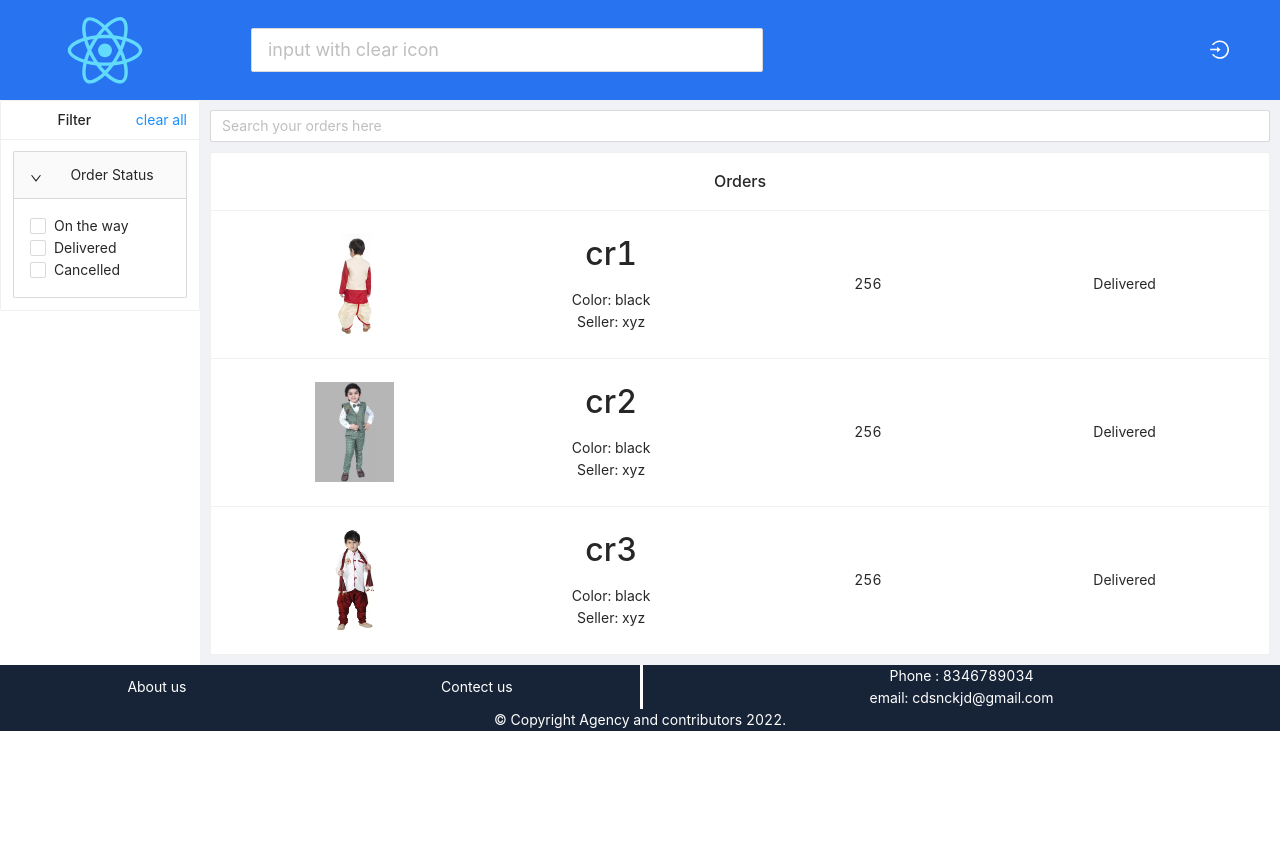
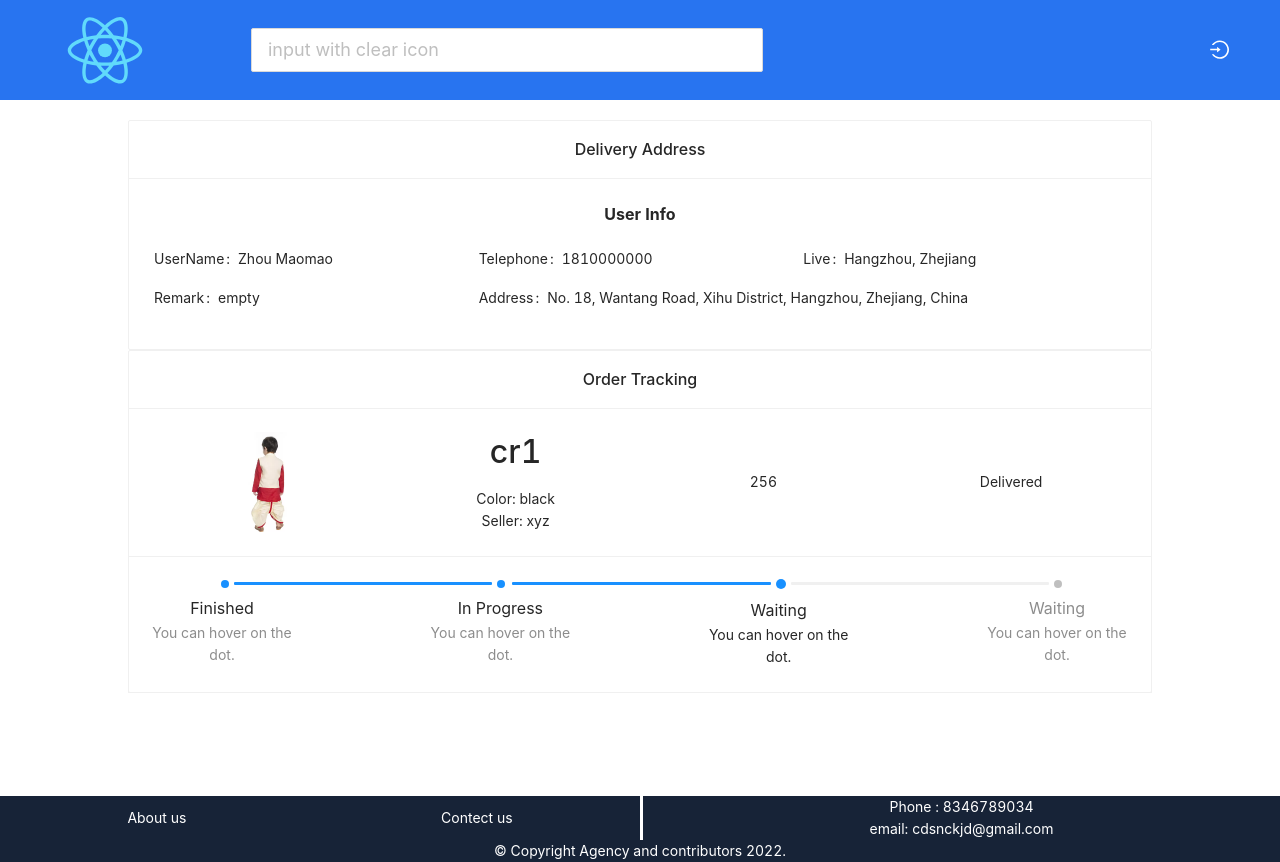
Before and after one commit to RaviSolanki0103/shopkart, a React (Create React App) app in the folder front_end/: page /order in a window 1280 px wide. Before the commit the page ends 800 px from the top, so only its background shows below. Built offline with nearby package versions, Linux system fonts and the light colour scheme; the HTML template or start-up script is replaced by a standard one.

Commit message:
order tracking page design completed

```diff
--- a/front_end/src/components/footer/footer.css
+++ b/front_end/src/components/footer/footer.css
@@ -5,7 +5,7 @@
   height: auto;
   color: white;
   /* position: absolute; */
-  bottom: 0px;
+  /* bottom: auto; */
 }
 .footer-text-container {
   display: flex;
@@ -38,7 +38,7 @@
   .footer-text-container {
     display: block;
     /* border-bottom:solid ; */
- }
+  }
   .footer-1 {
     text-align: center;
     margin: auto;
--- /dev/null
+++ b/front_end/src/components/order-track/OrderTrack.jsx
@@ -0,0 +1,76 @@
+import { Card, Descriptions, Row, Col, Steps, Popover } from "antd";
+import "./ordertrack.css";
+const { Step } = Steps;
+const OrderTrack = () => {
+  const data = [
+    {
+      image: "kid.webp",
+      name: "cr1",
+      color: "black",
+      seller: "xyz",
+      price: 256,
+      status: "Delivered",
+    },
+  ];
+
+  const customDot = (dot, { status, index }) => (
+    <Popover
+      content={
+        <span>
+          step {index} status: {status}
+        </span>
+      }
+    >
+      {dot}
+    </Popover>
+  );
+
+  return (
+    <div className="order-track">
+      <Card title="Delivery Address" bordered={true}>
+        <Descriptions title="User Info">
+          <Descriptions.Item label="UserName">Zhou Maomao</Descriptions.Item>
+          <Descriptions.Item label="Telephone">1810000000</Descriptions.Item>
+          <Descriptions.Item label="Live">Hangzhou, Zhejiang</Descriptions.Item>
+          <Descriptions.Item label="Remark">empty</Descriptions.Item>
+          <Descriptions.Item label="Address">
+            No. 18, Wantang Road, Xihu District, Hangzhou, Zhejiang, China
+          </Descriptions.Item>
+        </Descriptions>
+      </Card>
+
+      <Card title="Order Tracking" bordered={true}>
+        {data.map((orderGrid, index) => (
+          <Card.Grid key={index} className="order-grid">
+            <Row gutter={[16, 16]} align="middle">
+              <Col span={6}>
+                <img
+                  src={require(`../../assets/${orderGrid.image}`)}
+                  alt="img not found"
+                  className="order-img"
+                />
+              </Col>
+              <Col span={6}>
+                <h2>{orderGrid.name}</h2>
+                <p>Color: {orderGrid.color}</p>
+                <p>Seller: {orderGrid.seller}</p>
+              </Col>
+              <Col span={6}>{orderGrid.price}</Col>
+              <Col span={6}>{orderGrid.status}</Col>
+            </Row>
+          </Card.Grid>
+        ))}
+        <Card.Grid key="Track" className="order-grid">
+          <Steps current={2} progressDot={customDot}>
+            <Step title="Finished" description="You can hover on the dot." />
+            <Step title="In Progress" description="You can hover on the dot." />
+            <Step title="Waiting" description="You can hover on the dot." />
+            <Step title="Waiting" description="You can hover on the dot." />
+          </Steps>
+        </Card.Grid>
+      </Card>
+    </div>
+  );
+};
+
+export default OrderTrack;
--- /dev/null
+++ b/front_end/src/components/order-track/ordertrack.css
@@ -0,0 +1,6 @@
+.order-track {
+  width: 80%;
+  margin: 20px auto;
+  /* max-height: 80vh; */
+  min-height: 82vh;
+}
--- a/front_end/src/screens/Order.jsx
+++ b/front_end/src/screens/Order.jsx
@@ -1,13 +1,15 @@
 import React from "react";
 import Footer from "../components/footer/footer";
 import Navbar from "../components/navbar/Navbar";
+import OrderTrack from "../components/order-track/OrderTrack";
 import ViewOrder from "../components/order/ViewOrder";
 
 function Order() {
   return (
     <div>
       <Navbar />
-      <ViewOrder />
+      {/* <ViewOrder /> */}
+      <OrderTrack />
       <Footer />
     </div>
   );
```
